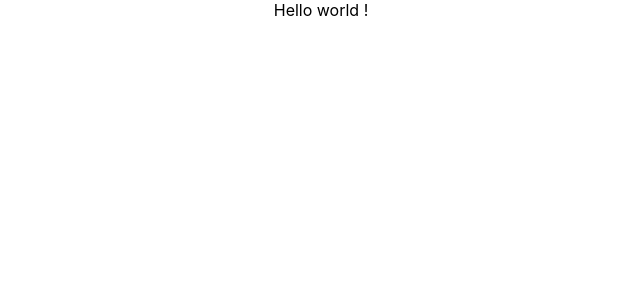
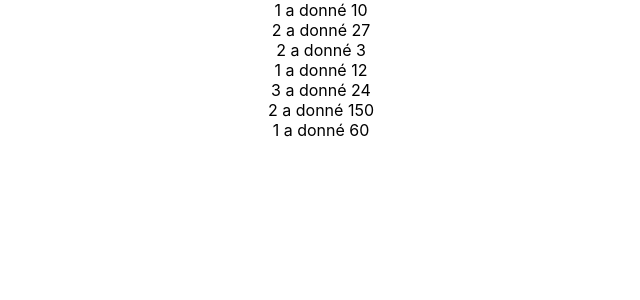
Before and after one commit to MathieuDC/tricount-like-app, a React (Create React App) app: page / in a window 1280 px wide. Shown: the top 300 px of the page, without its empty margins (319-959 px from the left). Built offline with nearby package versions, Linux system fonts and the light colour scheme.

Commit message:
Updating Transaction

```diff
--- a/src/front/App.tsx
+++ b/src/front/App.tsx
@@ -3,13 +3,14 @@ import logo from './logo.svg';
 import './App.css';
 
 import groupTest from '../back/main';
+import TransactionList from './TransactionList';
 
 function App() {
   const group = groupTest();
 
   return (
     <div className="App">
-      Hello world !
+      <TransactionList transactions={group.transactions}></TransactionList>
     </div>
   );
 }
--- /dev/null
+++ b/src/front/Transaction.css
@@ -0,0 +1,5 @@
+.Transacation{
+  display: flex;
+  flex-direction: column;
+
+}
--- a/src/front/TransactionList.tsx
+++ b/src/front/TransactionList.tsx
@@ -1,9 +1,12 @@
+import { Transaction, Transactions } from "../back/Transaction";
+
 interface TransactionListProps {
-
+  transactions: Transactions
 }
 
-export default () => {
+export default ({transactions}: TransactionListProps) => {
+  const transactionsItem = Object.values(transactions).map((t: Transaction) => <div>{t.giverId + " a donné " + String(t.amount)}<br/></div>)
   return (<>
-
+    {transactionsItem}
   </>);
 };
```
